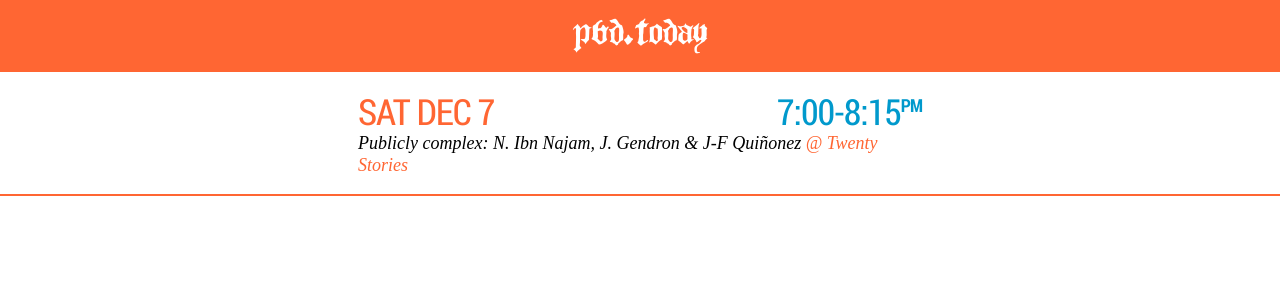
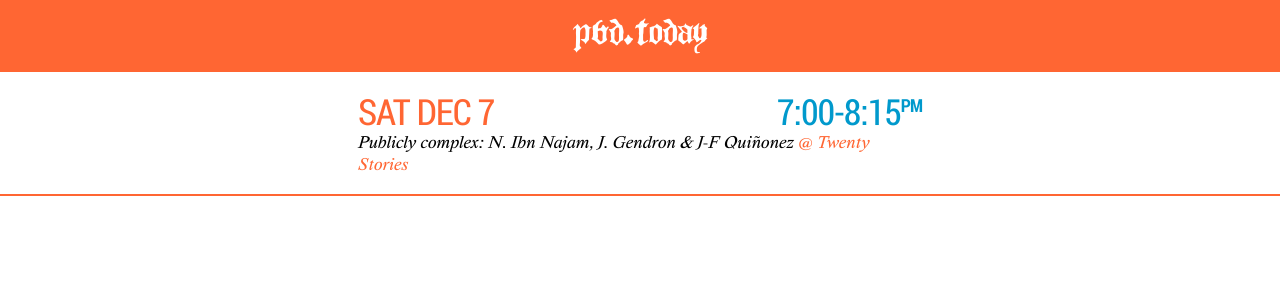
Before and after one commit to tychohoran/providence-today, a Jekyll site: the page built from index.html, in a window 1280 px wide. Shown: the top 300 px of the page. Built offline with Jekyll 4.4.1, drawn with Linux system fonts in a browser that asks for light colours.

Commit message:
Updated Main and 2 other files

```diff
--- a/CNAME
+++ b/CNAME
@@ -1 +1 @@
-pvd.today
+providence-today.siteleaf.net
--- a/_sass/_layout.scss
+++ b/_sass/_layout.scss
@@ -41,7 +41,7 @@
 
 .event {
     padding: $spacing-unit 0;
-    font-family: "Roboto Condensed", Roboto Condensed, Roboto, sans-serif;
+    font-family: $header-font-family;
     text-transform: uppercase;
     font-size: $header-font-size;
     letter-spacing: -1px;
@@ -77,7 +77,7 @@
     .event-name{
         letter-spacing: 0;
         text-transform: none;
-        font-family: initial;
+        font-family: $base-font-family;
         font-size: $base-font-size;
         font-style: italic;
         color: $text-color;
--- a/css/main.scss
+++ b/css/main.scss
@@ -11,6 +11,7 @@
 $base-font-weight: 400;
 $small-font-size:  $base-font-size * 0.875;
 $base-line-height: 1.5;
+$header-font-family: "Roboto Condensed", Roboto Condensed, Roboto, sans-serif;
 $header-font-size: 2*$base-font-size;
 
 $spacing-unit:     $base-font-size;
```
